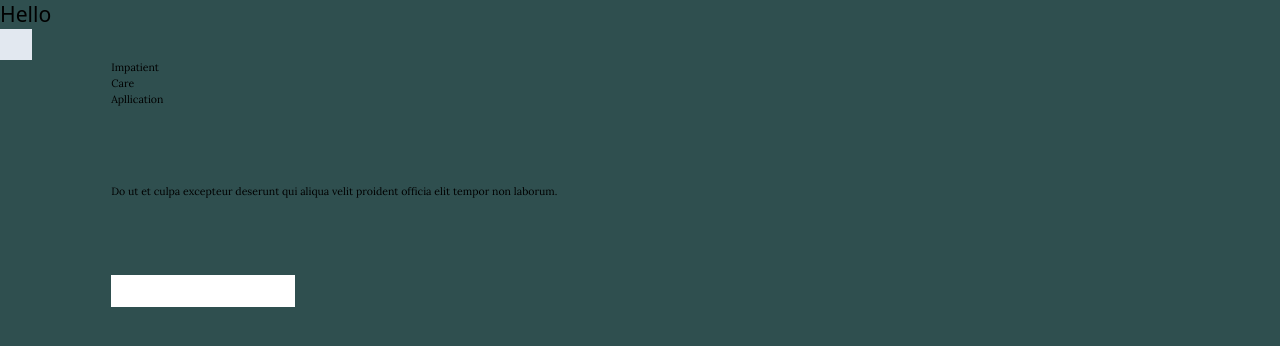
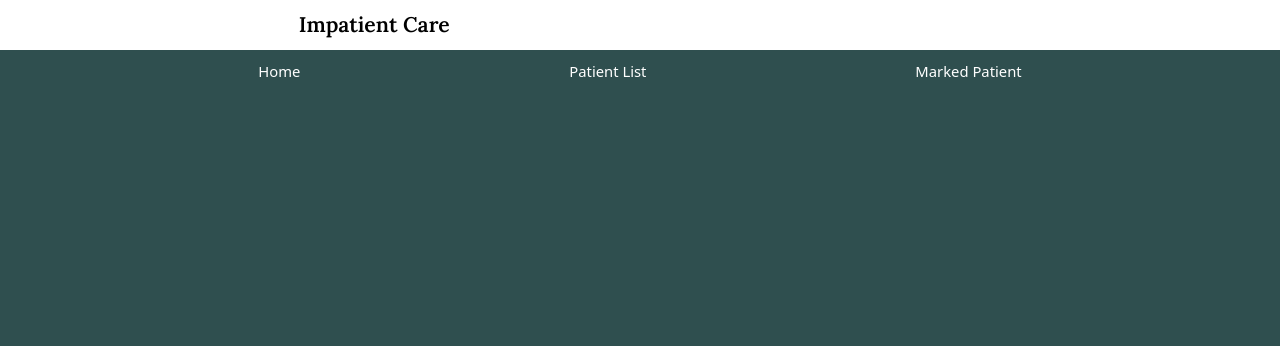
Before and after one commit to gedesurya125/impatient-care-tailwinds, a Next.js app: page / in a window 1280 px wide. Shown: the top 346 px of the page. Built offline with nearby package versions, Linux system fonts and the light colour scheme; no server answers; the database is empty.

Commit message:
add navigation text

```diff
--- a/src/app/layout.js
+++ b/src/app/layout.js
@@ -1,5 +1,7 @@
 import { Inter, Lora } from "next/font/google";
 import "./globals.css";
+import { ResponsiveGrid } from "components/theme";
+import Link from "next/link";
 
 const inter = Inter({
   subsets: ["latin"],
@@ -15,7 +17,51 @@ const lora = Lora({
 export default function RootLayout({ children }) {
   return (
     <html lang="en" className={`${inter.variable}  ${lora.variable}`}>
-      <body>{children}</body>
+      <body>
+        <Banner />
+        <Navigation />
+        {children}
+      </body>
     </html>
   );
 }
+
+const Banner = () => {
+  return (
+    <div className="banner bg-white py-4">
+      <ResponsiveGrid className="">
+        <h1 className="font-heading font-semibold text-md col-start-1 col-span-12 text-center">
+          Impatient Care
+        </h1>
+      </ResponsiveGrid>
+    </div>
+  );
+};
+
+const Navigation = () => {
+  const links = [
+    { label: "Home", href: "/" },
+    { label: "Patient List", href: "/" },
+    { label: "Marked Patient", href: "/" },
+  ];
+
+  return (
+    <nav className="navigation flex place-content-evenly">
+      {links.map((data, index) => {
+        return (
+          <NavigationButton key={index} href={data?.href}>
+            {data.label}
+          </NavigationButton>
+        );
+      })}
+    </nav>
+  );
+};
+
+const NavigationButton = ({ children, href = "/" }) => {
+  return (
+    <Link href={href} className="px-card-sm py-4 white text-white text-sm">
+      {children}
+    </Link>
+  );
+};
--- a/src/app/page.js
+++ b/src/app/page.js
@@ -8,26 +8,7 @@ export default async function Home() {
 
   return (
     <main>
-      <h1 className="text-md">Hello</h1>
-      <div className="box w-card-lg h-card-lg bg-slate-200"></div>
-      {/* <div
-        className={`
-        w-container-phone
-        tabletPortrait:w-container-tablet-portrait
-        tabletLandscape:w-container-tablet-landscape
-        desktop:w-container-desktop
-        h-container-phone
-        bg-slate-50
-        mx-auto`}
-      ></div> */}
-      <ResponsiveGrid>
-        <h1 className="font-heading">Impatient Care Apllication</h1>
-        <p className="col-start-1 col-end-12 font-heading">
-          Do ut et culpa excepteur deserunt qui aliqua velit proident officia
-          elit tempor non laborum.
-        </p>
-        <div className="col-start-1 col-span-4 h-[3rem] bg-white" />
-      </ResponsiveGrid>
+      <ResponsiveGrid></ResponsiveGrid>
     </main>
   );
 }
--- a/src/components/theme/ResponsiveGrid.js
+++ b/src/components/theme/ResponsiveGrid.js
@@ -15,7 +15,6 @@ export const ResponsiveGrid = ({ children, className = "", ...props }) => {
         tabletPortrait:w-container-tablet-portrait
         tabletLandscape:w-container-tablet-landscape
         desktop:w-container-desktop
-        h-container-phone
         mx-auto
     `}
     >
--- a/tailwind.config.js
+++ b/tailwind.config.js
@@ -14,7 +14,7 @@ module.exports = {
       desktop: "1400px",
     },
     fontSize: {
-      sm: ["1rem", "1.5em"],
+      sm: ["1.4rem", "1.5em"],
       md: ["2rem", "1.35em"],
       lg: ["3rem", "1.15em"],
       xl: ["4rem", "1.15em"],
```
